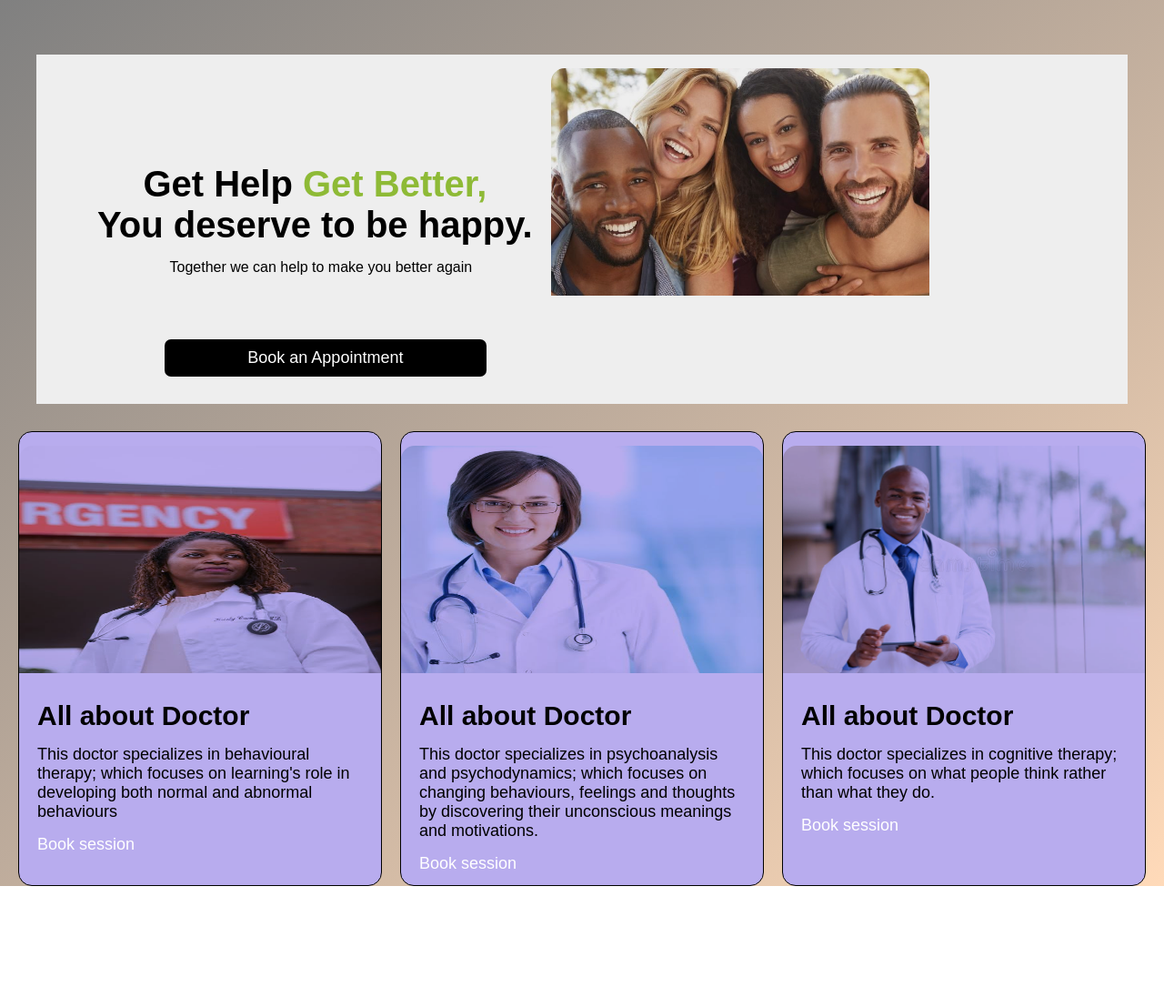
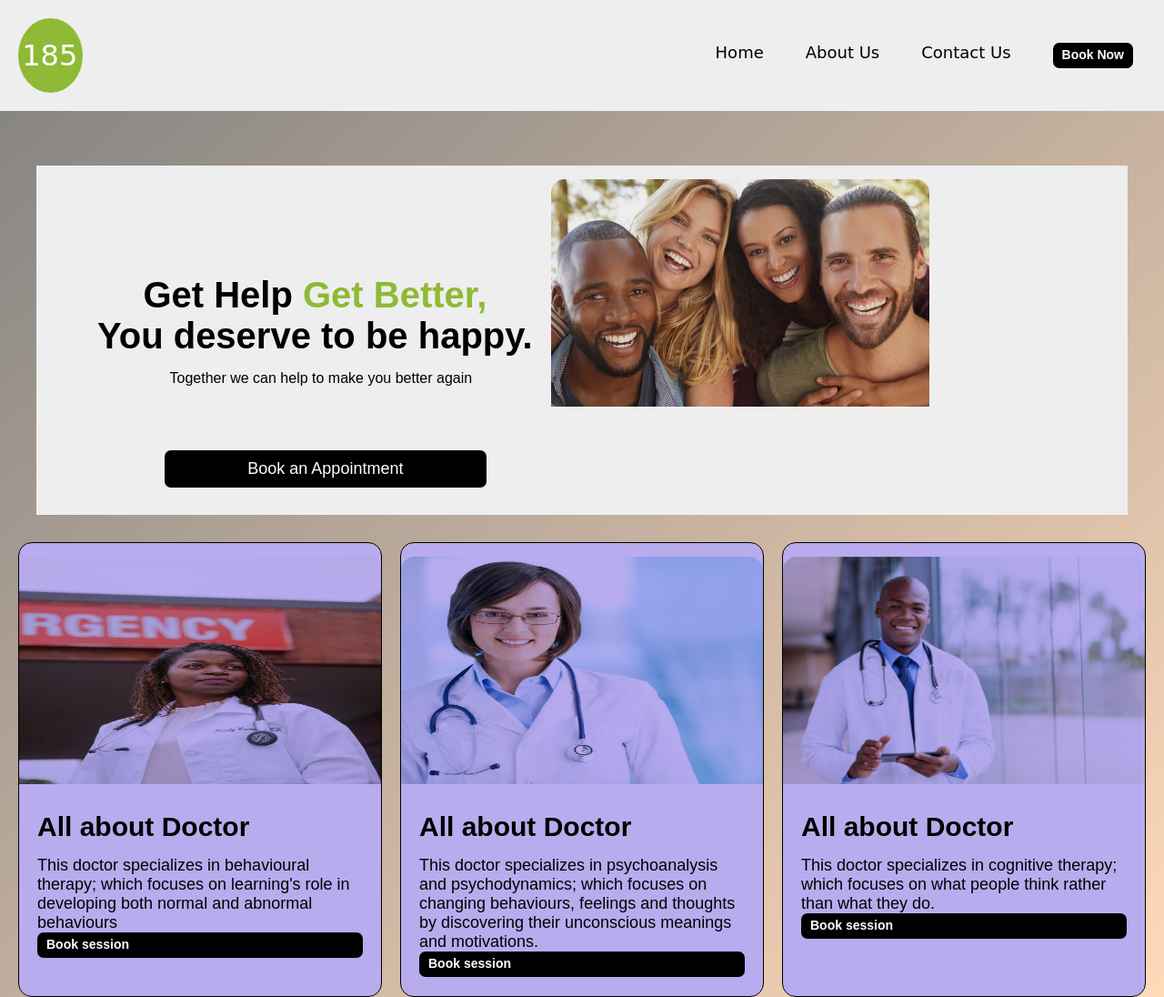
Before and after one commit to brightiortsor/circle-185-phonie, a plain HTML site: page index.html in a window 1280 px wide. Shown: the whole page at 91% size. Before the commit the page ends 974 px from the top, so only its background shows below. Drawn offline with Linux system fonts and the light colour scheme.

Commit message:
added the navbar

```diff
--- a/index.html
+++ b/index.html
@@ -10,7 +10,32 @@
 </head>
 <body>
 <!--   Navbar here-->
+<nav class="navbar">
+      <!-- The Logo -->
+      <div class="logos">
+        <div class="txt">185</div>
+      </div>
 
+      <ul class="links">
+        <!-- making the navbar responsive -->
+        <input type="checkbox" id="checkbox_toggle" />
+        <label for="checkbox_toggle" class="hamburger">&#9776;</label>
+
+        <!-- the navigation links -->
+        <div class="menu">
+          <li id="navright"><a href="">Home</a></li>
+          <li id="navright"><a href="">About Us</a></li>
+          <li id="navright"><a href="">Contact Us</a></li>
+
+          <!-- book now button -->
+          <li>
+            <button class="btn">
+              <a id="text" href="form.html">Book Now</a>
+            </button>
+          </li>
+        </div>
+      </ul>
+    </nav>
 
 <!--   Header -->
  <main>
--- /dev/null
+++ b/navbars.css
@@ -0,0 +1,139 @@
+.navbar {
+  font-family: cursive;
+  display: flex;
+  align-items: center;
+  justify-content: space-between;
+  background-color: #eee;
+  background-size: contain;
+  color: #000;
+  margin: 0;
+  padding: 20px;
+  /* making it fixed while scrolling */
+  position: sticky;
+  top: 0;
+  right: 0;
+  z-index: 9999;
+}
+
+.links a {
+  color: #000;
+}
+
+/* styling the links */
+.menu {
+  display: flex;
+  font-size: 18px;
+  gap: 1em;
+}
+
+.menu li:hover {
+  color: blue;
+  border-radius: 5px;
+  transition: 0.3s ease;
+}
+
+.menu li {
+  padding: 5px 14px;
+  list-style: none;
+}
+
+#navright :hover {
+  color: blue;
+}
+
+#text {
+  color: #fff;
+}
+
+a {
+  text-decoration: none;
+}
+
+/* styling the button */
+.btn {
+  background-color: #000;
+  color: white;
+  font-size: 14px;
+  font-weight: 600;
+  line-height: 1.25;
+  margin: 0;
+  width: auto;
+  border-radius: 7px;
+  border: none;
+  padding: 5px 10px;
+}
+
+.btn:hover {
+  background-color: #8eba36;
+}
+
+/* styling the logo */
+.logo {
+  background: #8eba36;
+  border-radius: 50%;
+  width: 71px;
+  height: 82px;
+  position: relative;
+  line-height: 0;
+  font-size: 32px;
+}
+.txt {
+  position: absolute;
+  bottom: 50%;
+  width: 98%;
+  text-align: center;
+  color: #fff;
+}
+
+/* styling the hamburger menu */
+input[type="checkbox"] {
+  display: none;
+}
+
+.hamburger {
+  display: none;
+  font-size: 24px;
+}
+
+/* making it responsive */
+@media screen and (max-width: 764px) {
+  .menu {
+    display: none;
+    position: absolute;
+    background-color: #eee;
+    right: 0;
+    left: 0;
+    text-align: center;
+    padding: 10px;
+    position: sticky;
+    top: 0;
+    right: 0;
+    z-index: 9999;
+  }
+  .menu li:hover {
+    display: inline-block;
+    color: blue;
+    transition: 0.3s ease;
+  }
+
+  .menu li + li {
+    margin-top: 12px;
+  }
+
+  /* opens the hamburger menu when clicked on */
+  input[type="checkbox"]:checked ~ .menu {
+    display: inline-block;
+    margin: 30px;
+  }
+
+  .hamburger {
+    display: block;
+  }
+  .txt {
+    position: absolute;
+    bottom: 50%;
+    width: 98%;
+    text-align: center;
+    color: #fff;
+  }
+}
--- a/style.css
+++ b/style.css
@@ -384,5 +384,151 @@ h5, p, a {
  */
 a:hover {
     color: white;
-    background-color: black;
+/*     background-color: black; */
 }
+
+
+/* navbar styling */
+.navbar {
+  font-family: cursive;
+  display: flex;
+  align-items: center;
+  justify-content: space-between;
+  background-color: #eee;
+  background-size: contain;
+  color: #000;
+  margin: 0;
+  padding: 20px;
+  /* making it fixed while scrolling */
+  position: sticky;
+  top: 0;
+  right: 0;
+  z-index: 9999;
+}
+
+.links a {
+  color: #000;
+}
+
+/* styling the links */
+.menu {
+  display: flex;
+  font-size: 18px;
+  gap: 1em;
+}
+
+.menu li:hover {
+  color: blue;
+  border-radius: 5px;
+  transition: 0.3s ease;
+}
+
+.menu li {
+  padding: 5px 14px;
+  list-style: none;
+}
+
+#navright :hover {
+  color: blue;
+}
+
+#text {
+  color: #fff;
+   font-size: 14px;
+  font-weight: 600;
+  line-height: 1.25;
+}
+
+a {
+  text-decoration: none;
+}
+
+/* styling the button */
+.btn {
+  background-color: #000;
+  color: white;
+   font-size: 14px;
+  font-weight: 600;
+  line-height: 1.25;
+  margin: 0;
+  width: auto;
+  border-radius: 7px;
+  border: none;
+  padding: 5px 10px;
+}
+
+.btn:hover {
+  background-color: #8eba36;
+}
+
+/* styling the logo */
+.logos {
+  background: #8eba36;
+  border-radius: 50%;
+  width: 71px;
+  height: 82px;
+  position: relative;
+  line-height: 0;
+  font-size: 32px;
+}
+.txt {
+  position: absolute;
+  bottom: 50%;
+  width: 98%;
+  text-align: center;
+  color: #fff;
+}
+
+/* styling the hamburger menu */
+input[type="checkbox"] {
+  display: none;
+}
+
+.hamburger {
+  display: none;
+  font-size: 24px;
+}
+
+/* making it responsive */
+@media screen and (max-width: 764px) {
+  .menu {
+    display: none;
+    position: absolute;
+    background-color: #eee;
+    right: 0;
+    left: 0;
+    text-align: center;
+    padding: 10px;
+    position: sticky;
+    top: 0;
+    right: 0;
+    z-index: 9999;
+  }
+  .menu li:hover {
+    display: inline-block;
+    color: blue;
+    transition: 0.3s ease;
+  }
+
+  .menu li + li {
+    margin-top: 12px;
+  }
+
+  /* opens the hamburger menu when clicked on */
+  input[type="checkbox"]:checked ~ .menu {
+    display: inline-block;
+    margin: 30px;
+  }
+
+  .hamburger {
+    display: block;
+  }
+  .txt {
+    position: absolute;
+    bottom: 50%;
+    width: 98%;
+    text-align: center;
+    color: #fff;
+  }
+}
+/* nav bar styling ends */
```
Also changed, not shown: navbars.html (added, +26 -0 lines).
